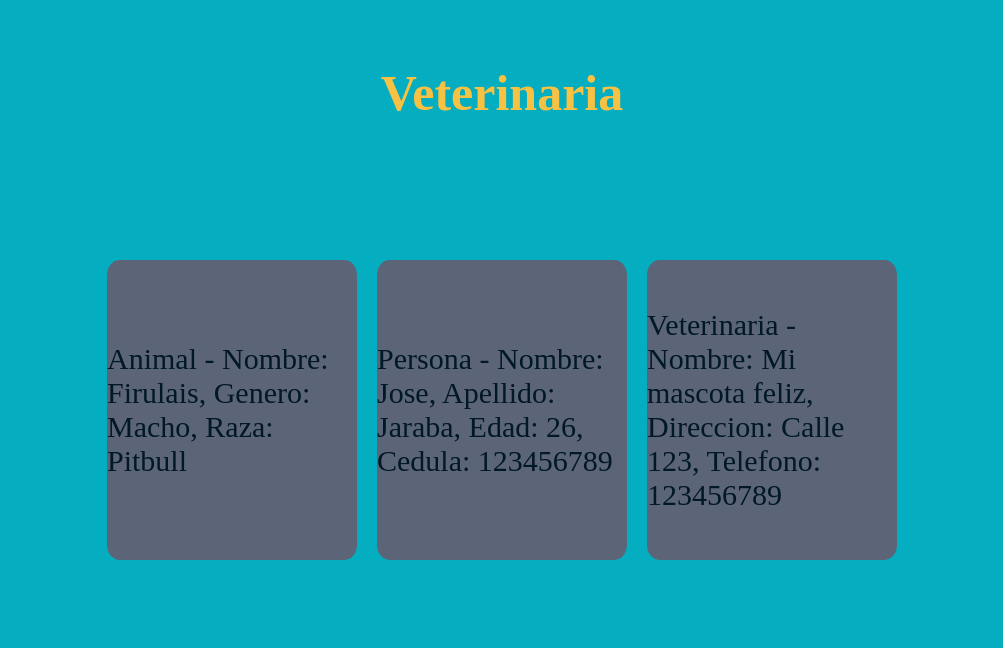
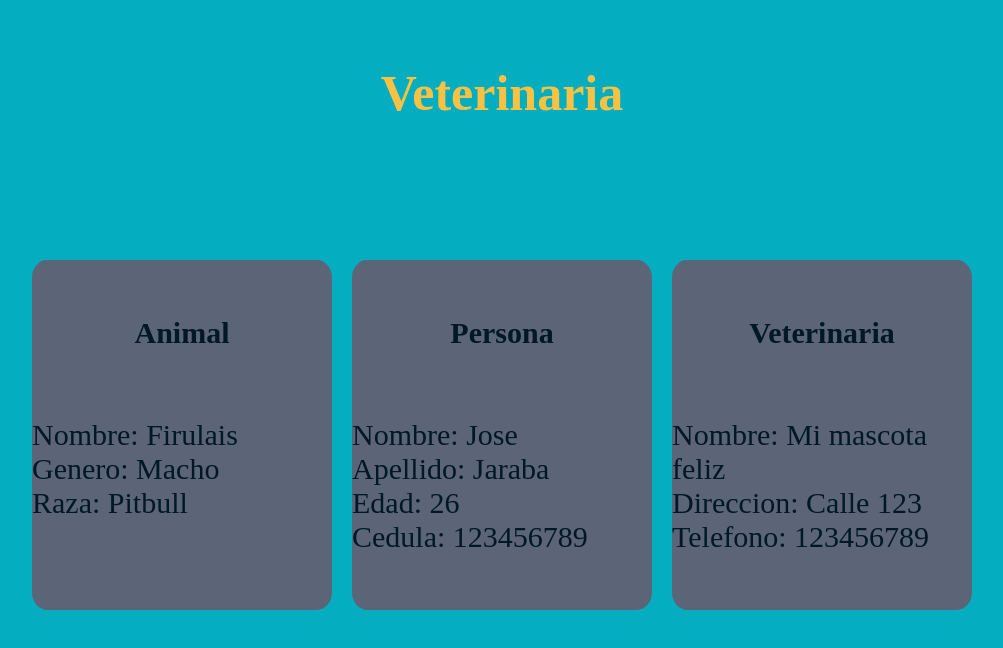
Before and after one commit to Josealjaga/ProyectoIntegrador, a plain HTML site: page index.html in a window 1280 px wide. Shown: the whole page, without its empty margins (138-1141 px from the left). Drawn offline with Linux system fonts and the light colour scheme.

Commit message:
changes on style

```diff
--- a/controller/animal.js
+++ b/controller/animal.js
@@ -14,7 +14,7 @@ class Animal {
     this.raza = raza;
   }
   printAnimal() {
-    return `Animal - Nombre: ${this.nombre}, Genero: ${this.genero}, Raza: ${this.raza}`;
+    return `<center><b>Animal</b></center> <br><br> Nombre: ${this.nombre}<br> Genero: ${this.genero}<br> Raza: ${this.raza}<br><br>`;
   }
 }
 
--- a/controller/persona.js
+++ b/controller/persona.js
@@ -17,12 +17,11 @@ class Persona {
     this.cedula = cedula;
   }
   printPersona() {
-    return `Persona - Nombre: ${this.nombre}, Apellido: ${this.apellido}, Edad: ${this.edad}, Cedula: ${this.cedula}`;
+    return `<center><b>Persona</b></center> <br><br> Nombre: ${this.nombre}<br> Apellido: ${this.apellido}<br> Edad: ${this.edad}<br> Cedula: ${this.cedula}`;
   }
 }
 
 const persona1 = new Persona("Jose", "Jaraba", 26, 123456789);
-
 
 function showPersona() {
   let container = document.querySelector(".container-persona");
--- a/controller/veterinaria.js
+++ b/controller/veterinaria.js
@@ -14,7 +14,7 @@ class Veterinaria {
     this.telefono = telefono;
   }
   printVeterinaria() {
-    return `Veterinaria - Nombre: ${this.nombre}, Direccion: ${this.direccion}, Telefono: ${this.telefono}`;
+    return `<center><b>Veterinaria</b></center> <br><br> Nombre: ${this.nombre}<br> Direccion: ${this.direccion}<br> Telefono: ${this.telefono}`;
   }
 }
 
--- a/style/style.css
+++ b/style/style.css
@@ -22,8 +22,8 @@ h1 {
 
 }
 .container-animal {
-  width: 250px;
-  height: 300px;
+  width: 300px;
+  height: 350px;
   background-color: #5C6578;
   border-radius: 5%;
   display: flex;
@@ -36,8 +36,8 @@ h1 {
   margin: 10px;
 }
 .container-persona {
-  width: 250px;
-  height: 300px;
+  width: 300px;
+  height: 350px;
   background-color: #5C6578;
   border-radius: 5%;
   display: flex;
@@ -50,8 +50,8 @@ h1 {
   margin: 10px;
 }
 .container-veterinaria {
-  width: 250px;
-  height: 300px;
+  width: 300px;
+  height: 350px;
   background-color: #5C6578;
   border-radius: 5%;
   display: flex;
```
